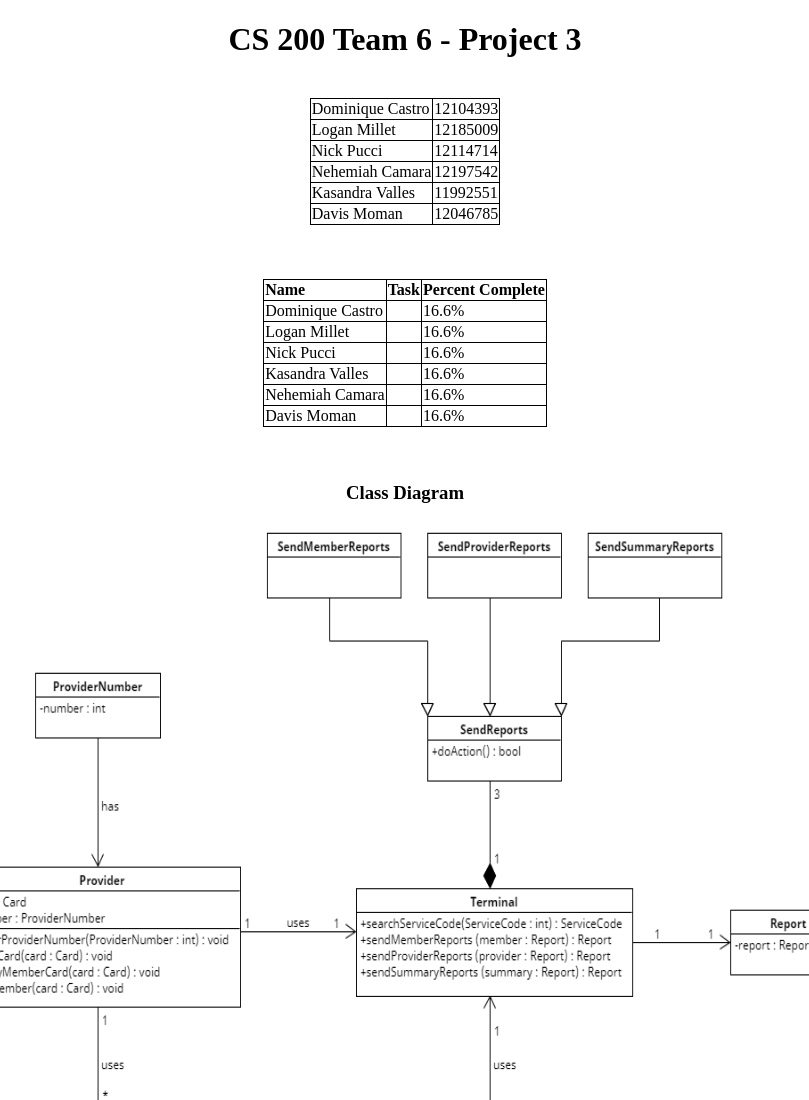
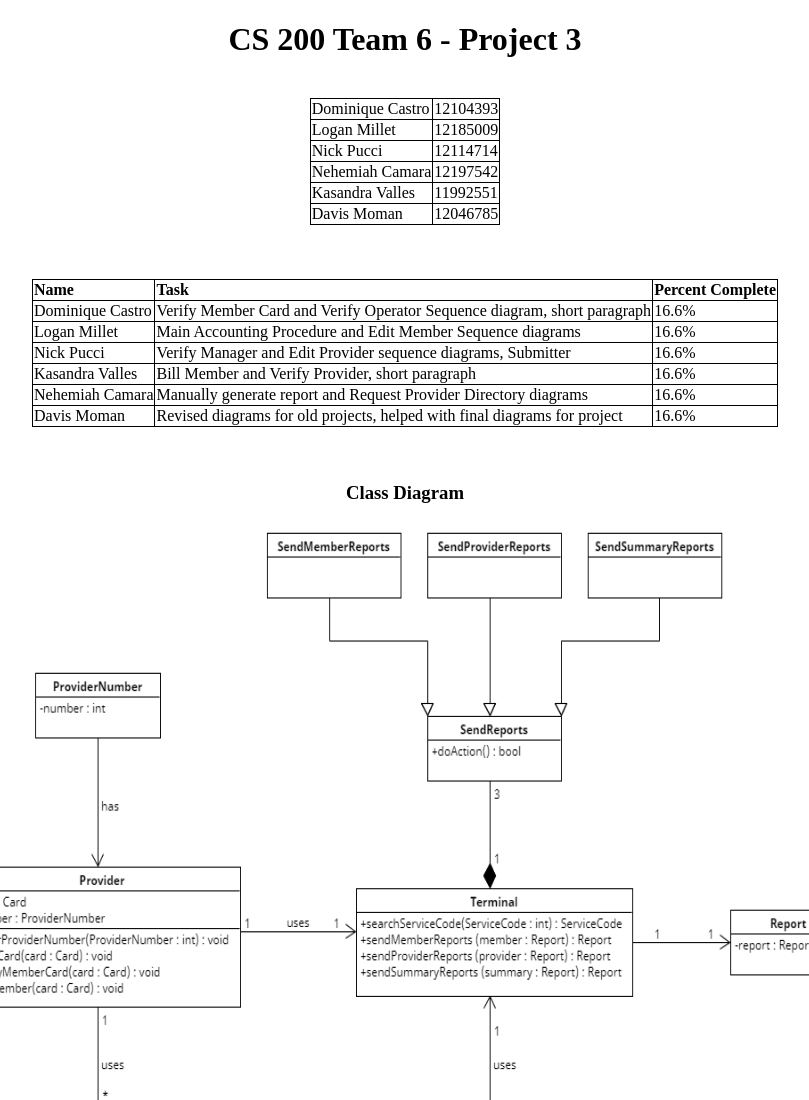
Before and after one commit to nickpucci-ops/ChocAn, a plain HTML site: page Team6_Design/DominiqueCastroTeam6Report.html in a window 1280 px wide. Shown: the top 1100 px of the page, without its empty margins (235-1044 px from the left). Drawn offline with Linux system fonts and the light colour scheme.

Commit message:
Edited HTML

```diff
--- a/Team6_Design/DominiqueCastroTeam6Report.html
+++ b/Team6_Design/DominiqueCastroTeam6Report.html
@@ -71,37 +71,37 @@ table.center {
 
     <tr>
         <td> Dominique Castro  </td>
-        <td> </td>
+        <td> Verify Member Card and Verify Operator Sequence diagram, short paragraph </td>
         <td> 16.6% </td>
     </tr>
 
     <tr>
         <td> Logan Millet  </td>
-        <td> </td>
+        <td> Main Accounting Procedure and Edit Member Sequence diagrams </td>
         <td> 16.6% </td>
     </tr>
 
     <tr>
         <td> Nick Pucci </td>
-        <td> </td>
+        <td> Verify Manager and Edit Provider sequence diagrams, Submitter </td>
         <td> 16.6% </td>
     </tr>
 
     <tr>
         <td> Kasandra Valles </td>
-        <td> </td>
+        <td> Bill Member and Verify Provider, short paragraph </td>
         <td> 16.6% </td>
     </tr>
 
     <tr>
         <td> Nehemiah Camara </td>
-        <td> </td>
+        <td> Manually generate report and Request Provider Directory diagrams </td>
         <td> 16.6% </td>
     </tr>
 
     <tr>
         <td> Davis Moman </td>
-        <td> </td>
+        <td> Revised diagrams for old projects, helped with final diagrams for project </td>
         <td> 16.6% </td>
     </tr>
 
```
